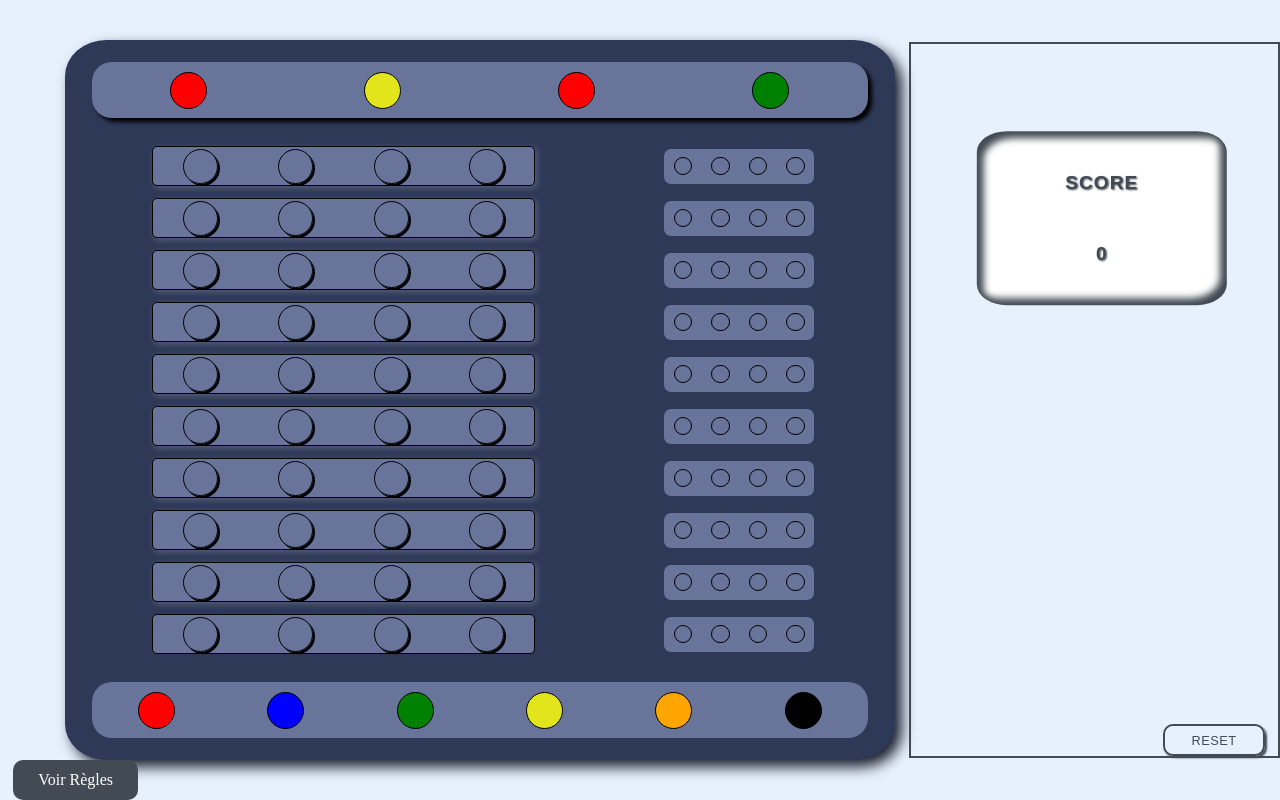
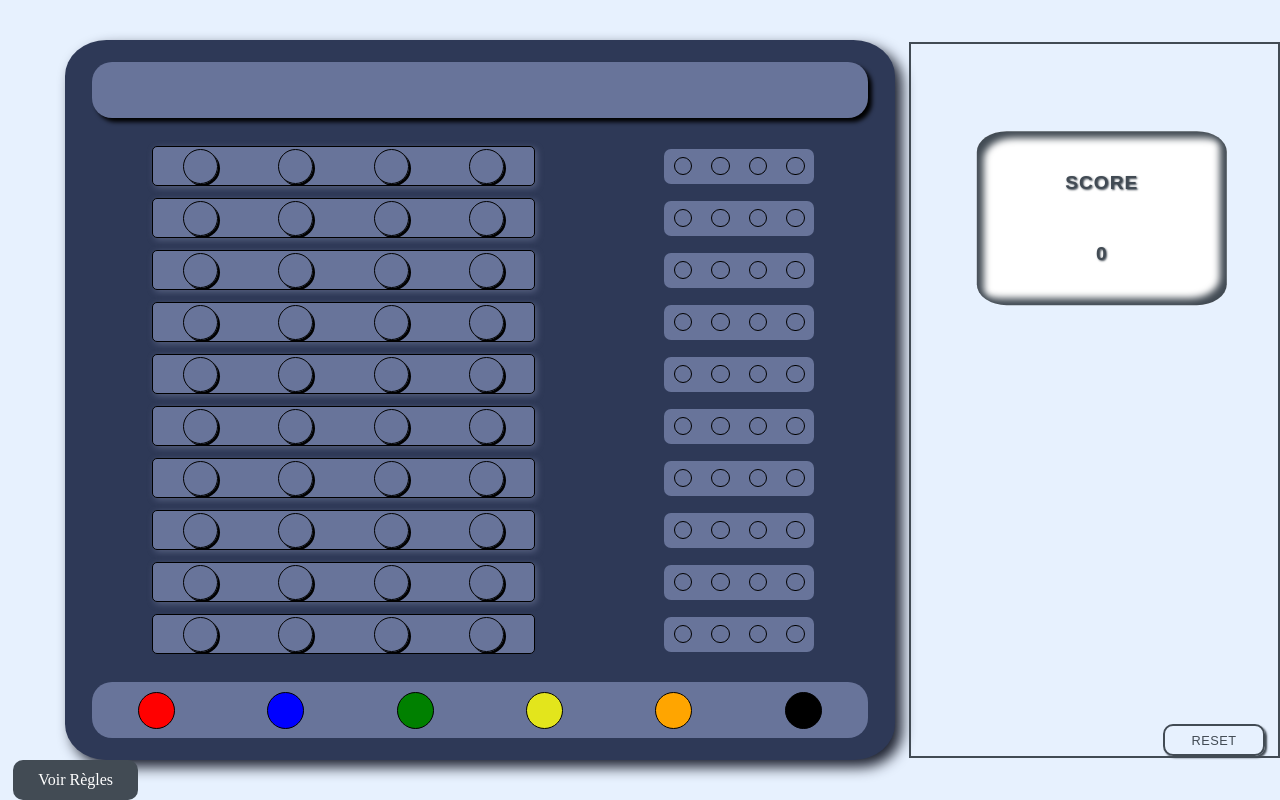
Before and after one commit to Flothar78/mastermind, a Vue app: page / in a window 1280 px wide. Built offline with nearby package versions, Linux system fonts and the light colour scheme; the HTML template or start-up script is replaced by a standard one.

Commit message:
Modify solutionPeonsSprout and containerSprout  animation

```diff
--- a/src/assets/main.css
+++ b/src/assets/main.css
@@ -62,11 +62,14 @@
     height: 0;
     width: 0;
   }
-  50% {
+  25% {
     height: .1vh;
     width: 6vw;
   }
-
+50%{
+  height: 4vw;
+    width: 4vw;
+}
   100% {
     height: 4vw;
     width: 4vw;
@@ -76,11 +79,11 @@
   0% {
     opacity: 0;
   }
-  80% {
+  50% {
     opacity: 0.1;
   }
-  90% {
-    opacity: 0.7;
+  95%{
+    opacity: .5;
   }
   100% {
     opacity: 1;
@@ -88,7 +91,7 @@
 }
 .game-solution-peons {
   animation-name: solutionPeonsSprout;
-  animation-duration: 1s;
+  animation-duration: 2s;
   animation-timing-function: ease-in;
 }
 .score-infos{
@@ -123,7 +126,7 @@
 }
 .infos-container {
   animation-name: containerSprout;
-  animation-duration: 0.6s;
+  animation-duration: 2s;
   position: absolute;
   bottom: 0;
   left:50%;
--- a/src/components/GameSolution.vue
+++ b/src/components/GameSolution.vue
@@ -9,7 +9,7 @@ const { playRowId, numberOfPeons } = storeToRefs(color_store);
 <template>
   <div class="game-solution">
     <PeonOccurence
-      v-show="playRowId === 0"
+      v-show="playRowId === 10000"
       v-for="number in numberOfPeons"
       :key="number"
       :class="color_store.getRandomColors(number - 1)"
```
